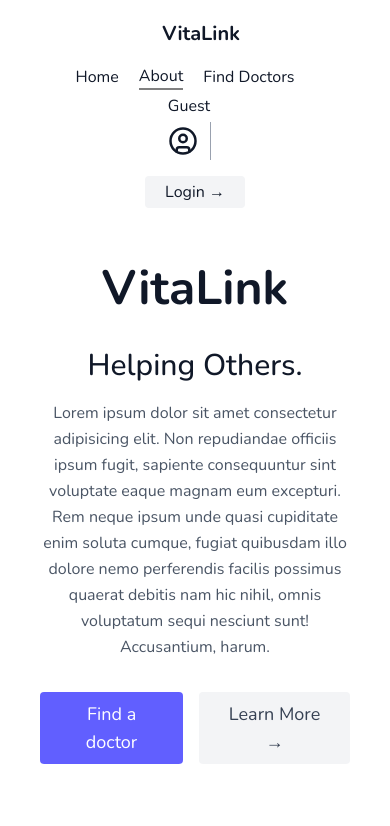
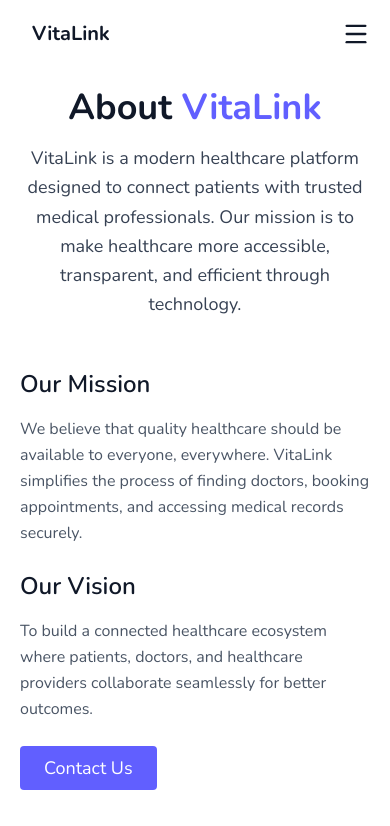
Before and after one commit to shakyaa89/vitalink, a React (Vite) app in the folder frontend/: page /about in a window 390 px wide. Shown: the top 826 px of the page. Built offline with nearby package versions, Linux system fonts and the light colour scheme; no server answers.

Commit message:
Fixed mobile view

```diff
--- a/frontend/src/App.tsx
+++ b/frontend/src/App.tsx
@@ -9,6 +9,7 @@ import RegisterForm from "./components/RegisterForm";
 import { useAuth } from "./hooks/useAuthHook";
 import { useEffect } from "react";
 import { Toaster } from "react-hot-toast";
+import AboutUsPage from "./pages/AboutUsPage";
 
 function App() {
   const { checkAuth, authUser } = useAuth();
@@ -25,7 +26,7 @@ function App() {
       <Navbar />
       <Routes>
         <Route path="/" element={<HomePage />} />
-        <Route path="/about" element={<HomePage />} />
+        <Route path="/about" element={<AboutUsPage />} />
         <Route path="/doctors" element={<HomePage />} />
 
         <Route path="/admin" element={<HomePage />} />
--- a/frontend/src/components/LoginForm.tsx
+++ b/frontend/src/components/LoginForm.tsx
@@ -26,7 +26,7 @@ const LoginForm: React.FC = () => {
   }, []);
 
   return (
-    <div className="mt-10 md:mt-30 lg:mt-30 flex items-center justify-center px-10">
+    <div className="mt-20 md:mt-30  flex items-center justify-center px-10">
       <div className="bg-white rounded-xl shadow-lg p-10 w-full max-w-md">
         <div className="flex flex-col items-center mb-6">
           <CircleUserRound className="text-indigo-500 mb-5" size={100} />
--- a/frontend/src/components/Navbar.tsx
+++ b/frontend/src/components/Navbar.tsx
@@ -1,24 +1,35 @@
 import { Link, NavLink, useNavigate } from "react-router-dom";
 import { useAuth } from "../hooks/useAuthHook";
-import { CircleUser } from "lucide-react";
+import { CircleUser, Menu, X } from "lucide-react";
+import { useState } from "react";
 
 export default function Navbar() {
   const { authUser, logout } = useAuth();
   const navigate = useNavigate();
+  const [isOpen, setIsOpen] = useState(false);
 
   const handleLogout = () => {
     logout(navigate);
+    setIsOpen(false);
   };
 
   return (
     <div>
       <header className="text-gray-900 body-font">
-        <div className="container mx-auto flex flex-wrap p-5 flex-col md:flex-row items-center">
-          <a className="flex title-font font-medium items-center text-gray-900 mb-4 md:mb-0">
+        <div className="container mx-auto flex flex-wrap p-5 flex-row items-center justify-between">
+          <a className="flex title-font font-medium items-center text-gray-900">
             <span className="ml-3 text-xl font-bold">VitaLink</span>
           </a>
 
-          <nav className="md:mr-auto md:ml-4 md:py-1 md:pl-4 md:border-l md:border-gray-400	flex flex-wrap items-center text-base justify-center">
+          <button
+            className="md:hidden text-gray-900"
+            onClick={() => setIsOpen(!isOpen)}
+          >
+            {isOpen ? <X size={28} /> : <Menu size={28} />}
+          </button>
+
+          {/* Desktop nav + auth */}
+          <nav className="hidden md:mr-auto md:ml-4 md:py-1 md:pl-4 md:border-l md:border-gray-400 md:flex items-center text-base justify-center">
             <NavLink to={"/"} className="mr-5 hover:text-gray-600">
               Home
             </NavLink>
@@ -28,15 +39,13 @@ export default function Navbar() {
             <NavLink to={"/doctors"} className="mr-5 hover:text-gray-600">
               Find Doctors
             </NavLink>
-            {/* <NavLink to={"/admin"} className="mr-5 hover:text-gray-600">
-              Admin
-            </NavLink> */}
           </nav>
 
+          <div className="hidden md:flex items-center">
             {authUser ? (
               <>
-              <span className="mr-3  py-1">{authUser.name}</span>
-              <span className="mr-3 border-r border-gray-400 pr-3 py-1">
+                <span className="mr-3 py-1">{authUser.name}</span>
+                <span className="mr-3 md:border-r md:border-gray-400 md:pr-3 md:py-1">
                   {authUser.profilePic ? (
                     <img
                       src={authUser?.profilePic}
@@ -49,26 +58,81 @@ export default function Navbar() {
                 </span>
                 <button
                   onClick={handleLogout}
-                className="inline-flex items-center bg-gray-100 border-0 py-1 px-5 focus:outline-none hover:bg-gray-200 rounded text-base mt-4 md:mt-0 cursor-pointer"
+                  className="inline-flex items-center bg-gray-100 border-0 py-1 px-5 focus:outline-none hover:bg-gray-200 rounded text-base cursor-pointer"
                 >
                   Logout
                 </button>
               </>
             ) : (
               <>
-              <span className="mr-3  py-1">Guest</span>
+                <span className="mr-3 py-1">Guest</span>
                 <span className="mr-3 border-r border-gray-400 pr-3 py-1">
                   <CircleUser className="w-[30px] h-[30px]" />
                 </span>
                 <Link
                   to={"/login"}
-                className="inline-flex items-center bg-gray-100 border-0 py-1 px-5 focus:outline-none hover:bg-gray-200 rounded text-base mt-4 md:mt-0"
+                  className="inline-flex items-center bg-gray-100 border-0 py-1 px-5 focus:outline-none hover:bg-gray-200 rounded text-base"
                 >
-                Login &rarr;
+                  Login →
                 </Link>
               </>
             )}
           </div>
+        </div>
+
+        {/* Mobile dropdown */}
+        {isOpen && (
+          <div className="md:hidden px-5 pb-5 space-y-4">
+            <nav className="flex flex-col space-y-2">
+              <Link to={"/"} onClick={() => setIsOpen(false)}>
+                Home
+              </Link>
+              <Link to={"/about"} onClick={() => setIsOpen(false)}>
+                About
+              </Link>
+              <Link to={"/doctors"} onClick={() => setIsOpen(false)}>
+                Find Doctors
+              </Link>
+            </nav>
+
+            {authUser ? (
+              <div className="mt-4 flex flex-col space-y-3">
+                <div className="flex items-center space-x-3">
+                  {authUser.profilePic ? (
+                    <img
+                      src={authUser?.profilePic}
+                      alt=""
+                      className="w-[30px] h-[30px] rounded-full"
+                    />
+                  ) : (
+                    <CircleUser className="w-[30px] h-[30px]" />
+                  )}
+                  <span>{authUser.name}</span>
+                </div>
+                <button
+                  onClick={handleLogout}
+                  className="bg-gray-100 py-2 rounded hover:bg-gray-200"
+                >
+                  Logout
+                </button>
+              </div>
+            ) : (
+              <div className="mt-4 flex flex-col space-y-3">
+                <div className="flex items-center space-x-3">
+                  <CircleUser className="w-[30px] h-[30px]" />
+                  <span>Guest</span>
+                </div>
+                <Link
+                  to={"/login"}
+                  onClick={() => setIsOpen(false)}
+                  className="bg-gray-100 py-2 rounded text-center hover:bg-gray-200"
+                >
+                  Login →
+                </Link>
+              </div>
+            )}
+          </div>
+        )}
       </header>
     </div>
   );
--- a/frontend/src/components/RegisterForm.tsx
+++ b/frontend/src/components/RegisterForm.tsx
@@ -49,7 +49,7 @@ const RegisterForm = () => {
   };
 
   return (
-    <div className="mt-5 md:mt-20 lg:mt-20 flex items-center justify-center px-10">
+    <div className="mt-15 md:mt-15 flex items-center justify-center px-10">
       <div className="bg-white rounded-xl shadow-lg p-10 w-full max-w-md">
         <div className="flex flex-col items-center mb-6">
           <ShieldUser className="text-indigo-500 mb-5" size={100} />
@@ -95,7 +95,7 @@ const RegisterForm = () => {
           </div>
 
           <div>
-            <label className="block text-gray-700 mb-1">Picture</label>
+            <label className="block text-gray-700 mb-1">Profile Picture</label>
             <input
               id="picture"
               type="file"
--- /dev/null
+++ b/frontend/src/pages/AboutUsPage.tsx
@@ -0,0 +1,63 @@
+import { Link } from "react-router-dom";
+
+function AboutUsPage() {
+  return (
+    <section className="text-gray-600 body-font p-5 md:p-24">
+      <div className="container mx-auto flex flex-col">
+        <div className="text-center mb-12">
+          <h1 className="text-4xl md:text-5xl font-bold text-gray-900 mb-4">
+            About <span className="text-indigo-500">VitaLink</span>
+          </h1>
+          <p className="text-lg leading-relaxed text-gray-700 max-w-2xl mx-auto">
+            VitaLink is a modern healthcare platform designed to connect
+            patients with trusted medical professionals. Our mission is to make
+            healthcare more accessible, transparent, and efficient through
+            technology.
+          </p>
+        </div>
+
+        <div className="grid md:grid-cols-2 gap-12 items-center">
+          {/* Left content */}
+          <div>
+            <h2 className="text-2xl font-semibold text-gray-900 mb-4">
+              Our Mission
+            </h2>
+            <p className="mb-6 leading-relaxed">
+              We believe that quality healthcare should be available to
+              everyone, everywhere. VitaLink simplifies the process of finding
+              doctors, booking appointments, and accessing medical records
+              securely.
+            </p>
+
+            <h2 className="text-2xl font-semibold text-gray-900 mb-4">
+              Our Vision
+            </h2>
+            <p className="mb-6 leading-relaxed">
+              To build a connected healthcare ecosystem where patients, doctors,
+              and healthcare providers collaborate seamlessly for better
+              outcomes.
+            </p>
+
+            <Link
+              to="/contact"
+              className="inline-flex text-white bg-indigo-500 border-0 py-2 px-6 focus:outline-none hover:bg-indigo-600 rounded text-lg cursor-pointer"
+            >
+              Contact Us
+            </Link>
+          </div>
+
+          {/* Right image */}
+          <div className="flex justify-center">
+            <img
+              src="\src\assets\aboutuspic.svg"
+              alt="About us illustration"
+              className="object-cover object-center rounded-lg w-4/5"
+            />
+          </div>
+        </div>
+      </div>
+    </section>
+  );
+}
+
+export default AboutUsPage;
```
Also changed, not shown: frontend/src/assets/aboutuspic.svg (added). Lines whose indentation alone changed are shown as unchanged.
